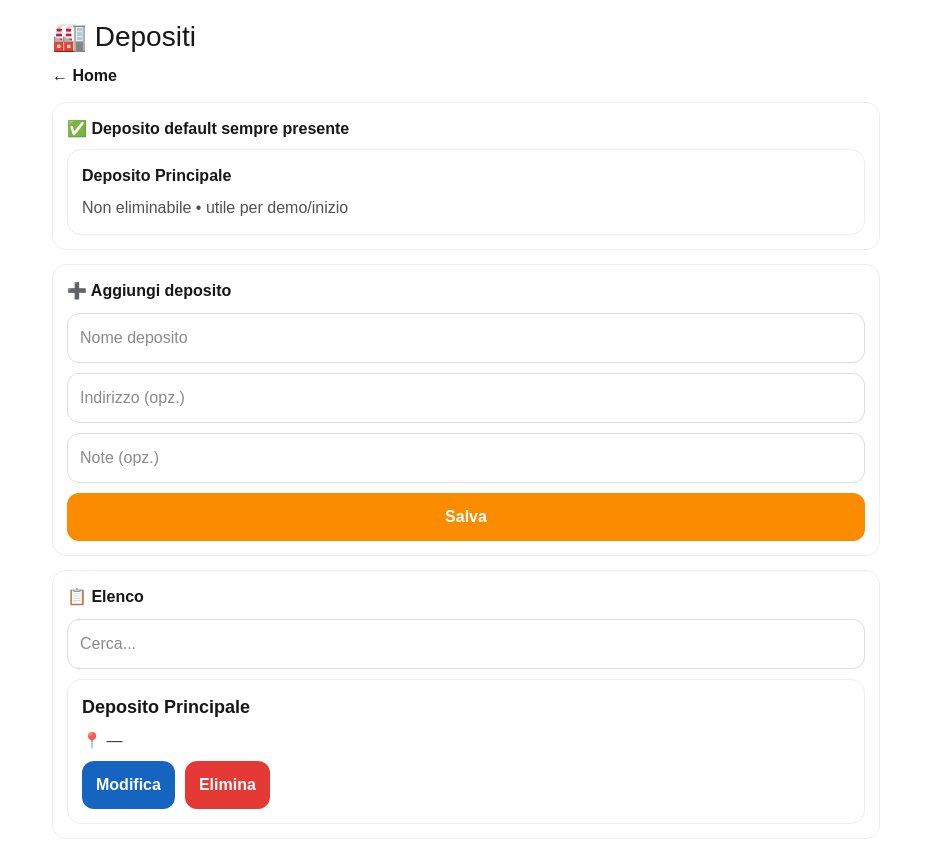
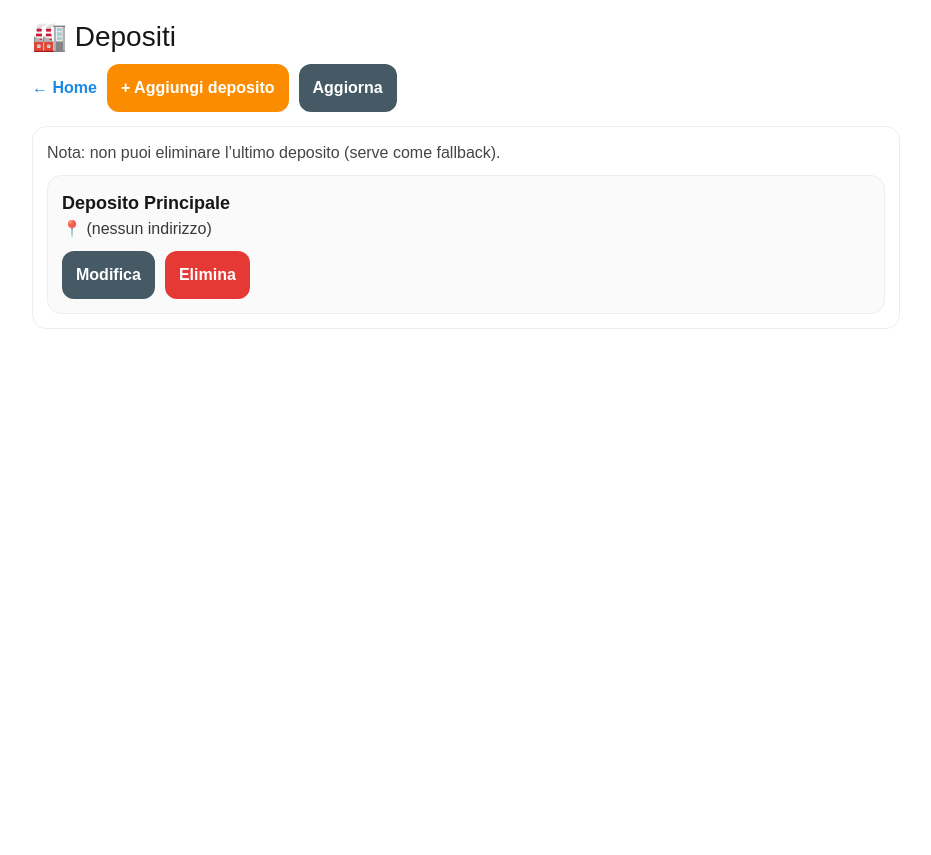
Before and after one commit to lucamandis89/pallet-tracker, a Next.js app: page /depots in a window 1280 px wide. Shown: the whole page, without its empty margins (174-1105 px from the left). After the commit the page ends 800 px from the top, so only its background shows below. Built offline with nearby package versions, Linux system fonts and the light colour scheme.

Commit message:
Update page.tsx

```diff
--- a/app/depots/page.tsx
+++ b/app/depots/page.tsx
@@ -1,90 +1,60 @@
 "use client";
 
 import React, { useMemo, useState } from "react";
-import { addDepot, getDefaultDepot, getDepots, removeDepot, updateDepot, DepotItem } from "../lib/storage";
+import { addDepot, getDepots, removeDepot, updateDepot } from "../lib/storage";
 
 export default function DepotsPage() {
-  const [list, setList] = useState<DepotItem[]>(() => getDepots());
-  const [name, setName] = useState("");
-  const [address, setAddress] = useState("");
-  const [notes, setNotes] = useState("");
-  const [q, setQ] = useState("");
+  const [refresh, setRefresh] = useState(0);
+  const list = useMemo(() => getDepots(), [refresh]);
 
-  const defaultDepot = getDefaultDepot();
-
-  const filtered = useMemo(() => {
-    const s = q.trim().toLowerCase();
-    if (!s) return list;
-    return list.filter((x) => `${x.name} ${x.address || ""} ${x.notes || ""}`.toLowerCase().includes(s));
-  }, [list, q]);
-
-  function refresh() {
-    setList(getDepots());
+  function add() {
+    const name = prompt("Nome deposito:");
+    if (!name?.trim()) return;
+    const address = prompt("Indirizzo (opz.)") || "";
+    const note = prompt("Note (opz.)") || "";
+    addDepot(name.trim(), address.trim() || undefined, note.trim() || undefined);
+    setRefresh((x) => x + 1);
   }
 
-  function add() {
-    const n = name.trim();
-    if (!n) return alert("Inserisci il nome deposito.");
-    addDepot({ name: n, address: address.trim() || undefined, notes: notes.trim() || undefined });
-    setName("");
-    setAddress("");
-    setNotes("");
-    refresh();
+  function edit(id: string) {
+    const d = list.find((x) => x.id === id);
+    if (!d) return;
+    const name = prompt("Nome:", d.name) ?? d.name;
+    const address = prompt("Indirizzo:", d.address || "") ?? (d.address || "");
+    const note = prompt("Note:", d.note || "") ?? (d.note || "");
+    updateDepot(id, { name: name.trim(), address: address.trim() || undefined, note: note.trim() || undefined });
+    setRefresh((x) => x + 1);
   }
 
-  function edit(it: DepotItem) {
-    const n = prompt("Nome deposito:", it.name);
-    if (n === null) return;
-    const a = prompt("Indirizzo:", it.address || "") ?? "";
-    const no = prompt("Note:", it.notes || "") ?? "";
-    updateDepot(it.id, { name: n.trim() || it.name, address: a.trim() || undefined, notes: no.trim() || undefined });
-    refresh();
-  }
-
-  function del(it: DepotItem) {
-    if (!confirm(`Eliminare "${it.name}"?`)) return;
-    removeDepot(it.id);
-    refresh();
+  function del(id: string) {
+    if (!confirm("Eliminare deposito? (se è l’ultimo non si può)")) return;
+    removeDepot(id);
+    setRefresh((x) => x + 1);
   }
 
   return (
-    <div style={{ padding: 16, maxWidth: 860, margin: "0 auto" }}>
+    <div style={{ padding: 16, maxWidth: 900, margin: "0 auto" }}>
       <h1 style={{ fontSize: 28, marginBottom: 6 }}>🏭 Depositi</h1>
-      <a href="/" style={{ fontWeight: 900, textDecoration: "none" }}>← Home</a>
-
-      <div style={box()}>
-        <div style={{ fontWeight: 900, marginBottom: 8 }}>✅ Deposito default sempre presente</div>
-        <div style={card()}>
-          <div style={{ fontWeight: 900 }}>{defaultDepot.name}</div>
-          <div style={{ opacity: 0.75 }}>Non eliminabile • utile per demo/inizio</div>
-        </div>
+      <div style={{ display: "flex", gap: 10, flexWrap: "wrap" }}>
+        <a href="/" style={link()}>← Home</a>
+        <button style={btn("#fb8c00")} onClick={add}>+ Aggiungi deposito</button>
+        <button style={btn("#455a64")} onClick={() => setRefresh((x) => x + 1)}>Aggiorna</button>
       </div>
 
       <div style={box()}>
-        <div style={{ fontWeight: 900, marginBottom: 10 }}>➕ Aggiungi deposito</div>
+        <div style={{ opacity: 0.8, marginBottom: 10 }}>
+          Nota: non puoi eliminare l’ultimo deposito (serve come fallback).
+        </div>
         <div style={{ display: "grid", gap: 10 }}>
-          <input style={inp()} value={name} onChange={(e) => setName(e.target.value)} placeholder="Nome deposito" />
-          <input style={inp()} value={address} onChange={(e) => setAddress(e.target.value)} placeholder="Indirizzo (opz.)" />
-          <input style={inp()} value={notes} onChange={(e) => setNotes(e.target.value)} placeholder="Note (opz.)" />
-          <button style={btn("#fb8c00")} onClick={add}>Salva</button>
-        </div>
-      </div>
-
-      <div style={box()}>
-        <div style={{ fontWeight: 900 }}>📋 Elenco</div>
-        <input style={{ ...inp(), marginTop: 10 }} value={q} onChange={(e) => setQ(e.target.value)} placeholder="Cerca..." />
-
-        <div style={{ display: "grid", gap: 10, marginTop: 10 }}>
-          {filtered.length === 0 ? <div style={{ opacity: 0.7 }}>Nessun deposito inserito.</div> : null}
-          {filtered.map((x) => (
-            <div key={x.id} style={card()}>
-              <div style={{ fontWeight: 900, fontSize: 18 }}>{x.name}</div>
+          {list.map((d) => (
+            <div key={d.id} style={card()}>
+              <div style={{ fontWeight: 900, fontSize: 18 }}>{d.name}</div>
               <div style={{ opacity: 0.85 }}>
-                {x.address ? `📍 ${x.address}` : "📍 —"} {x.notes ? ` • 📝 ${x.notes}` : ""}
+                {d.address ? `📍 ${d.address}` : "📍 (nessun indirizzo)"} {d.note ? ` • 📝 ${d.note}` : ""}
               </div>
-              <div style={{ display: "flex", gap: 10, flexWrap: "wrap" }}>
-                <button style={btn("#1565c0")} onClick={() => edit(x)}>Modifica</button>
-                <button style={btn("#e53935")} onClick={() => del(x)}>Elimina</button>
+              <div style={{ display: "flex", gap: 10, marginTop: 10, flexWrap: "wrap" }}>
+                <button style={btn("#455a64")} onClick={() => edit(d.id)}>Modifica</button>
+                <button style={btn("#e53935")} onClick={() => del(d.id)}>Elimina</button>
               </div>
             </div>
           ))}
@@ -95,6 +65,6 @@ export default function DepotsPage() {
 }
 
 const box = (): React.CSSProperties => ({ marginTop: 14, padding: 14, borderRadius: 14, border: "1px solid #eee", background: "white" });
-const inp = (): React.CSSProperties => ({ padding: 12, borderRadius: 12, border: "1px solid #ddd", fontSize: 16, width: "100%" });
+const card = (): React.CSSProperties => ({ padding: 14, borderRadius: 14, border: "1px solid #eee", background: "#fafafa" });
 const btn = (bg: string): React.CSSProperties => ({ padding: "12px 14px", borderRadius: 12, border: "none", background: bg, color: "white", fontWeight: 900, cursor: "pointer" });
-const card = (): React.CSSProperties => ({ padding: 14, borderRadius: 14, border: "1px solid #eee", display: "grid", gap: 8 });
+const link = (): React.CSSProperties => ({ fontWeight: 900, textDecoration: "none", color: "#1e88e5", padding: "12px 0" });
```
